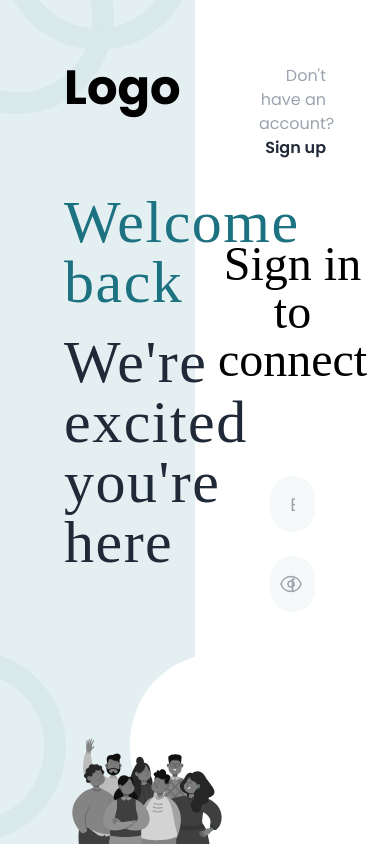
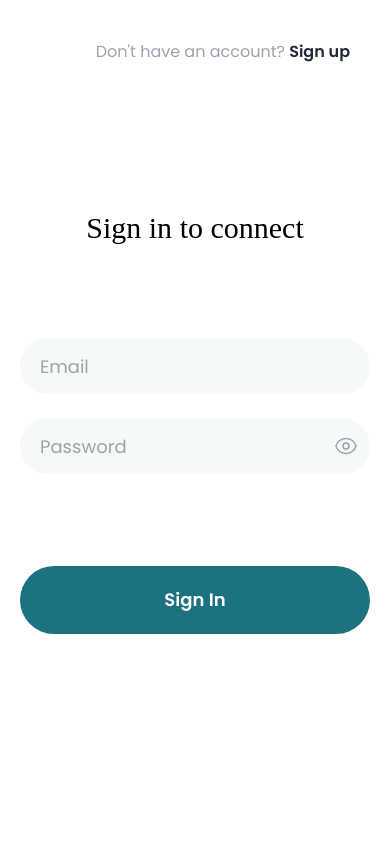
Before and after one commit to Yidu-xSkript/volunteer_connect, a React (Create React App) app in the folder frontend/: page /login in a window 390 px wide. Built offline with nearby package versions, Linux system fonts and the light colour scheme; a web font is replaced by a local one.

Commit message:
Login + Signup pages => GuestLayout responsiveness

```diff
--- a/frontend/src/Layout/Guest/index.js
+++ b/frontend/src/Layout/Guest/index.js
@@ -7,25 +7,27 @@ function GuestLayout({ children }) {
     const location = useLocation().pathname;
     return (
         <div className='flex z-0'>
-            <div className='bg-auth w-1/2 h-full absolute top-0 bottom-0 p-16'>
+            <div className='hidden lg:block bg-auth w-1/2 h-full absolute top-0 bottom-0 2xl:p-16 p-0'>
                 {/* <img src={logo} className="w-40 relative z-10" alt="logo" /> */}
-                <img src={authCircle} className="w-64 z-0 absolute -top-20 -left-20 pointer-events-none select-none" alt="circle-bg" />
-                <img src={authCircle} className="w-[26rem] z-0 absolute -top-36 right-0 pointer-events-none select-none" alt="circle-bg" />
-                <img src={authCircle} className="w-[30rem] z-0 absolute bottom-0 -left-32 pointer-events-none select-none" alt="circle-bg" />
-                <img src={authCircleWhite} className="w-[36rem] z-0 absolute bottom-0 -right-32 pointer-events-none select-none" alt="circle-bg" />
-                <h1 className="text-5xl font-bold z-10 relative">Logo</h1>
-                <div className='mt-20'>
-                    <h1 className='text-primary font-heading text-6xl tracking-wide'>Welcome {location === '/login' ? 'back' : ''}</h1>
-                    <h1 className='text-gray-800 font-heading text-6xl tracking-wide mt-5'>{location === '/signup' ? 'To Volunteer Connect' : 'We\'re excited you\'re here' }</h1>
+                <div className='md:p-10'>
+                    <img src={authCircle} className="w-40 xl:w-56 2xl:w-64 z-0 absolute -top-20 -left-20 pointer-events-none select-none" alt="circle-bg" />
+                    <img src={authCircle} className="w-[18rem] md:w-[15rem] xl:w-[22rem] 2xl:w-[26rem] z-0 absolute -top-36 right-0 pointer-events-none select-none" alt="circle-bg" />
+                    <img src={authCircle} className="w-[20rem] md:w-[18rem] xl:w-[25rem] 2xl:w-[30rem] z-0 absolute bottom-0 -left-32 pointer-events-none select-none" alt="circle-bg" />
+                    <img src={authCircleWhite} className="w-[22rem] md:w-[20rem] xl:w-[30rem] 2xl:w-[36rem] z-0 absolute bottom-0 -right-32 md:-right-10 pointer-events-none select-none" alt="circle-bg" />
+                    <h1 className="text-2xl xl:text-4xl font-bold z-10 relative">Logo</h1>
+                    <div className='mt-20'>
+                        <h1 className='text-primary font-heading text-5xl xl:text-6xl 2xl:text-[4.2rem] tracking-wide'>Welcome {location === '/login' ? 'back' : ''}</h1>
+                        <h1 className='text-gray-800 font-heading text-5xl xl:text-6xl 2xl:text-[4.2rem] tracking-wide mt-5'>{location === '/signup' ? 'To Volunteer Connect' : 'We\'re excited you\'re here' }</h1>
+                    </div>
                 </div>
-                <img src={afr} className="w-[85%] absolute bottom-0 pointer-events-none select-none" alt="signup-vc-img" />
+                <img src={afr} className="w-[100%] xl:w-[85%] absolute bottom-0 pointer-events-none select-none" alt="signup-vc-img" />
             </div>
-            <div className='w-1/2 h-full'></div>
-            <div className='w-1/2 h-full p-16'>
-                {location === '/signup' && <p className='text-gray-400 text-right'>Already a member? <Link to='/login' className="font-semibold text-gray-800">Sign in</Link></p>}
-                {location === '/login' && <p className='text-gray-400 text-right'>Don't have an account? <Link to='/signup' className="font-semibold text-gray-800">Sign up</Link></p>}
-                <div className="mt-20 flex flex-col items-center justify-center">
-                    <h1 className="font-heading text-5xl text-center mb-20">Sign {location === '/signup' ? 'up' : 'in'} to connect</h1>
+            <div className='hidden lg:block w-1/2 h-full'></div>
+            <div className='w-full lg:w-1/2 h-full px-5'>
+                {location === '/signup' && <p className='absolute right-10 top-10 text-gray-400 text-right'>Already a member? <Link to='/login' className="font-semibold text-gray-800">Sign in</Link></p>}
+                {location === '/login' && <p className='absolute right-10 top-10 text-gray-400 text-right'>Don't have an account? <Link to='/signup' className="font-semibold text-gray-800">Sign up</Link></p>}
+                <div className="flex flex-col items-center justify-center h-screen">
+                    <h1 className="font-heading text-3xl sm:text-4xl xl:text-5xl 2xl:text-6xl text-center mb-20">Sign {location === '/signup' ? 'up' : 'in'} to connect</h1>
                     {children}
                 </div>
             </div>
--- a/frontend/src/pages/login/index.js
+++ b/frontend/src/pages/login/index.js
@@ -12,13 +12,13 @@ function Login() {
   }
   return (
     <GuestLayout>
-      <Input type={"email"} placeholder={"Email"} required={true} uClass='w-2/3' className={'bg-[#F5F9F9]'} />
+      <Input type={"email"} placeholder={"Email"} required={true} uClass='w-full sm:w-2/3' className={'bg-[#F5F9F9]'} />
       <Input type={passwordVisibility} placeholder={"Password"} icon={
         <div onClick={handlePasswordVisibility}>
           {passwordVisibility === "password" ? <EyeIcon className='w-6 hover:text-gray-700 text-gray-400 duration-150' /> : <EyeSlashIcon className='w-6 hover:text-gray-700 text-gray-400 duration-150' />}
         </div>
-      } required={true} uClass='w-2/3' className={'bg-[#F5F9F9]'} />
-      <Button className={'rounded-full mt-20 w-2/3'} text={'Sign In'} />
+      } required={true} uClass='w-full sm:w-2/3' className={'bg-[#F5F9F9]'} />
+      <Button className={'rounded-full mt-20 w-full sm:w-2/3'} text={'Sign In'} />
     </GuestLayout>
   );
 };
```
